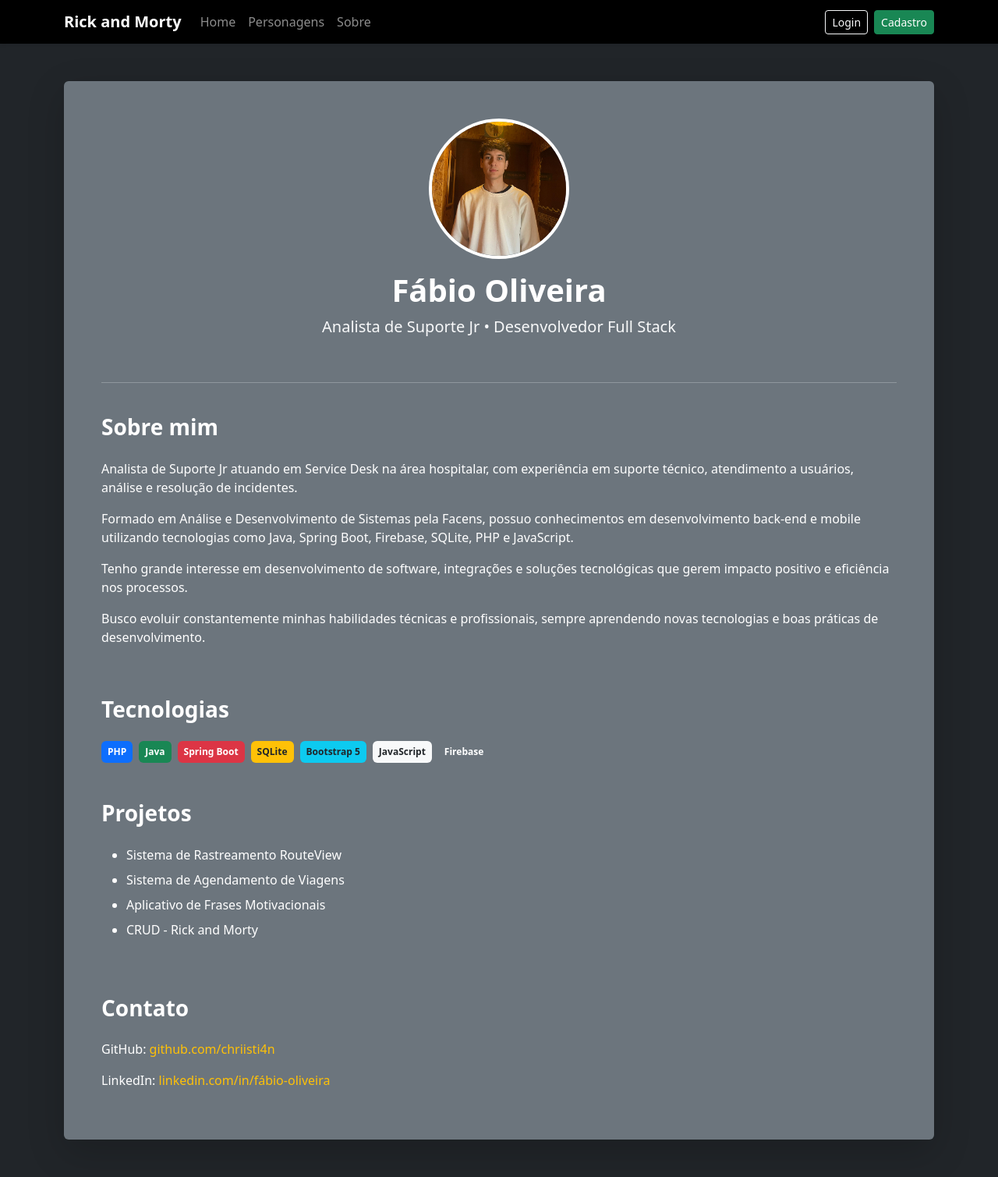
After one commit to chriisti4n/rickandmorty, a PHP site: page /sobre.php in a window 1280 px wide. The commit adds this page. Shown: the whole page at 78% size. Run offline with PHP 8.4, Linux system fonts and the light colour scheme.

Commit message:
feat: melhorias visuais, busca de personagens e tela sobre

```diff
--- a/cadastro.php
+++ b/cadastro.php
@@ -108,7 +108,7 @@ form.addEventListener("submit", function(event){
 
     .then(data => {
 
-        alert(data.message);
+        showToast(data.message);
 
         if(data.success){
 
--- a/login.php
+++ b/login.php
@@ -95,7 +95,7 @@ form.addEventListener("submit", function(event){
 
     .then(data => {
 
-        alert(data.message);
+        showToast(data.message);
 
         if(data.success){
 
--- a/navbar.php
+++ b/navbar.php
@@ -1,7 +1,8 @@
-<nav class="navbar navbar-expand-lg navbar-dark bg-black">
+<nav class="navbar navbar-expand-lg navbar-dark bg-black shadow-sm">
+
     <div class="container">
 
-        <a class="navbar-brand" href="index.php">
+        <a class="navbar-brand fw-bold" href="index.php">
             Rick and Morty
         </a>
 
@@ -9,7 +10,9 @@
                 type="button"
                 data-bs-toggle="collapse"
                 data-bs-target="#menu">
+
             <span class="navbar-toggler-icon"></span>
+
         </button>
 
         <div class="collapse navbar-collapse" id="menu">
@@ -17,53 +20,81 @@
             <ul class="navbar-nav me-auto">
 
                 <li class="nav-item">
+
                     <a class="nav-link" href="index.php">
                         Home
                     </a>
+
                 </li>
 
                 <li class="nav-item">
+
                     <a class="nav-link" href="personagens.php">
                         Personagens
                     </a>
+
                 </li>
 
                 <li class="nav-item">
+
                     <a class="nav-link" href="sobre.php">
                         Sobre
                     </a>
+
                 </li>
 
             </ul>
 
-            <ul class="navbar-nav">
+            <ul class="navbar-nav align-items-center">
 
                 <?php if(isset($_SESSION['user'])): ?>
 
-                    <li class="nav-item">
-                        <span class="nav-link">
-                            Olá, <?= $_SESSION['user']['name'] ?>
+                    <li class="nav-item me-3">
+
+                        <span class="nav-link text-light">
+
+                            Olá,
+                            <strong>
+                                <?= $_SESSION['user']['name'] ?>
+                            </strong>
+
                         </span>
+
                     </li>
 
                     <li class="nav-item">
-                        <a class="nav-link text-danger" href="logout.php">
+
+                        <a class="btn btn-outline-danger btn-sm"
+                           href="logout.php">
+
                             Sair
+
                         </a>
+
                     </li>
 
                 <?php else: ?>
 
-                    <li class="nav-item">
-                        <a class="nav-link" href="login.php">
+                    <li class="nav-item me-2">
+
+                        <a class="btn btn-outline-light btn-sm"
+                           href="login.php">
+
                             Login
+
                         </a>
+
                     </li>
 
                     <li class="nav-item">
-                        <a class="nav-link" href="cadastro.php">
+
+                        <a class="btn btn-success btn-sm"
+                           href="cadastro.php">
+
                             Cadastro
+
                         </a>
+
                     </li>
 
                 <?php endif; ?>
@@ -71,5 +102,88 @@
             </ul>
 
         </div>
+
     </div>
+
 </nav>
+
+<div class="toast-container position-fixed bottom-0 end-0 p-3">
+
+    <div id="liveToast"
+         class="toast text-bg-dark border border-light"
+         role="alert">
+
+        <div class="d-flex">
+
+            <div class="toast-body"
+                 id="toastMessage">
+
+                Mensagem
+
+            </div>
+
+            <button type="button"
+                    class="btn-close btn-close-white me-2 m-auto"
+                    data-bs-dismiss="toast">
+
+            </button>
+
+        </div>
+
+    </div>
+
+</div>
+
+<div id="loadingOverlay"
+     class="d-none position-fixed top-0 start-0 w-100 h-100
+            d-flex justify-content-center align-items-center"
+     style="background: rgba(0,0,0,0.7);
+            z-index: 9999;">
+
+    <div class="spinner-border text-light"
+         style="width: 4rem; height: 4rem;"
+         role="status">
+
+        <span class="visually-hidden">
+            Loading...
+        </span>
+
+    </div>
+
+</div>
+
+<script src="https://cdn.jsdelivr.net/npm/bootstrap@5.3.2/dist/js/bootstrap.bundle.min.js"></script>
+
+<script>
+
+function showToast(message){
+
+    document.getElementById("toastMessage").innerText = message;
+
+    const toastElement =
+        document.getElementById("liveToast");
+
+    const toast =
+        new bootstrap.Toast(toastElement);
+
+    toast.show();
+
+}
+
+function showLoading(){
+
+    document
+        .getElementById("loadingOverlay")
+        .classList.remove("d-none");
+
+}
+
+function hideLoading(){
+
+    document
+        .getElementById("loadingOverlay")
+        .classList.add("d-none");
+
+}
+
+</script>
--- /dev/null
+++ b/sobre.php
@@ -0,0 +1,164 @@
+<!DOCTYPE html>
+<html>
+
+<head>
+
+    <title>Sobre</title>
+
+    <link href="https://cdn.jsdelivr.net/npm/bootstrap@5.3.2/dist/css/bootstrap.min.css"
+          rel="stylesheet">
+
+</head>
+
+<body class="bg-dark text-white">
+
+<?php include 'navbar.php'; ?>
+
+<div class="container mt-5 mb-5">
+
+    <div class="card bg-secondary text-white p-5 shadow-lg border-0">
+
+        <div class="text-center mb-4">
+
+            <img src="assets/img/fabio.jpg"
+                 class="rounded-circle mb-3"
+                 width="180"
+                 height="180"
+                 style="object-fit: cover;
+                        border: 4px solid white;">
+
+            <h1 class="fw-bold">
+                Fábio Oliveira
+            </h1>
+
+            <p class="lead text-light">
+                Analista de Suporte Jr • Desenvolvedor Full Stack
+            </p>
+
+        </div>
+
+        <hr class="border-light">
+
+        <h3 class="mt-4 fw-bold">
+            Sobre mim
+        </h3>
+
+        <p class="mt-3">
+            Analista de Suporte Jr atuando em Service Desk na área hospitalar,
+            com experiência em suporte técnico, atendimento a usuários,
+            análise e resolução de incidentes.
+        </p>
+
+        <p>
+            Formado em Análise e Desenvolvimento de Sistemas pela Facens,
+            possuo conhecimentos em desenvolvimento back-end e mobile
+            utilizando tecnologias como Java, Spring Boot, Firebase,
+            SQLite, PHP e JavaScript.
+        </p>
+
+        <p>
+            Tenho grande interesse em desenvolvimento de software,
+            integrações e soluções tecnológicas que gerem impacto positivo
+            e eficiência nos processos.
+        </p>
+
+        <p>
+            Busco evoluir constantemente minhas habilidades técnicas
+            e profissionais, sempre aprendendo novas tecnologias
+            e boas práticas de desenvolvimento.
+        </p>
+
+        <h3 class="mt-5 fw-bold">
+            Tecnologias
+        </h3>
+
+        <div class="d-flex flex-wrap gap-2 mt-3">
+
+            <span class="badge bg-primary p-2">
+                PHP
+            </span>
+
+            <span class="badge bg-success p-2">
+                Java
+            </span>
+
+            <span class="badge bg-danger p-2">
+                Spring Boot
+            </span>
+
+            <span class="badge bg-warning text-dark p-2">
+                SQLite
+            </span>
+
+            <span class="badge bg-info text-dark p-2">
+                Bootstrap 5
+            </span>
+
+            <span class="badge bg-light text-dark p-2">
+                JavaScript
+            </span>
+
+            <span class="badge bg-secondary p-2">
+                Firebase
+            </span>
+
+        </div>
+
+        <h3 class="mt-5 fw-bold">
+            Projetos
+        </h3>
+
+        <ul class="mt-3">
+
+            <li class="mb-2">
+                Sistema de Rastreamento RouteView
+            </li>
+
+            <li class="mb-2">
+                Sistema de Agendamento de Viagens
+            </li>
+
+            <li class="mb-2">
+                Aplicativo de Frases Motivacionais
+            </li>
+
+            <li class="mb-2">
+                CRUD - Rick and Morty
+            </li>
+
+        </ul>
+
+        <h3 class="mt-5 fw-bold">
+            Contato
+        </h3>
+
+        <p class="mt-3">
+            GitHub:
+
+            <a href="https://github.com/chriisti4n?tab=repositories"
+               target="_blank"
+               class="text-warning text-decoration-none">
+
+                github.com/chriisti4n
+
+            </a>
+        </p>
+
+        <p>
+            LinkedIn:
+
+            <a href="https://www.linkedin.com/in/f%C3%A1bio-oliveira-852553245/"
+               target="_blank"
+               class="text-warning text-decoration-none">
+
+                linkedin.com/in/fábio-oliveira
+
+            </a>
+        </p>
+
+    </div>
+
+</div>
+
+</body>
+</html>
```
Also changed, not shown: detalhes.php (+7 -5 lines), index.php (+58 -7 lines), personagens.php (+55 -8 lines), assets/img/fabio.jpg (added), database.sqlite.
